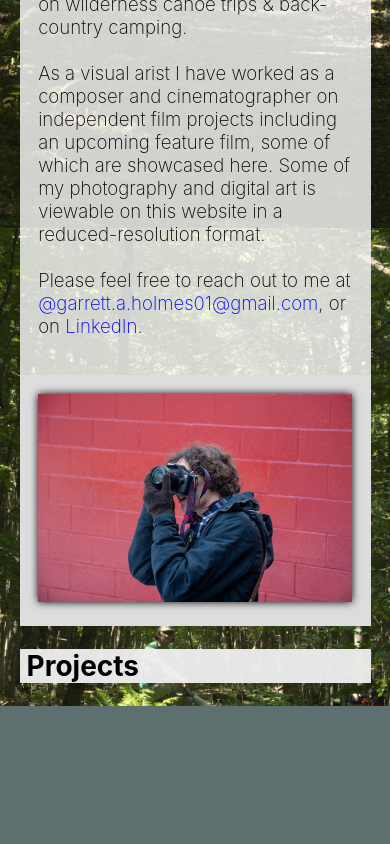
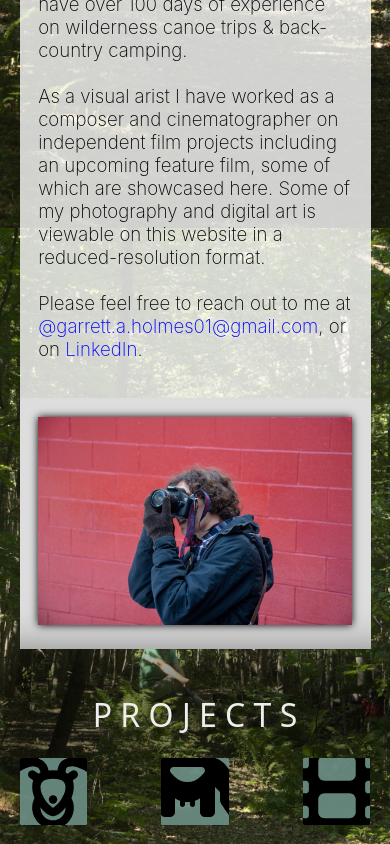
Before and after one commit to ga-holmes/ga-holmes.github.io, a React (Create React App) app: page / in a window 390 px wide. Shown: the part 1454-2298 px from the top of the page. Before the commit the page ends 2160 px from the top, so only its background shows below. Built offline with nearby package versions, Linux system fonts and the light colour scheme.

Commit message:
added projects section with clickable boxes, still needs work for mobile

```diff
--- a/package.json
+++ b/package.json
@@ -14,12 +14,12 @@
     "react-icons": "^5.0.1",
     "react-router-dom": "^6.2.1",
     "react-router-hash-link": "^2.4.3",
-    "react-scripts": "^5.0.1",
+    "react-scripts": "^3.0.1",
     "web-vitals": "^2.1.4"
   },
   "scripts": {
-    "start": "react-scripts start",
-    "build": "react-scripts build",
+    "start": "react-scripts --openssl-legacy-provider start",
+    "build": "react-scripts --openssl-legacy-provider build",
     "predeploy": "npm run build",
     "deploy": "gh-pages -d build",
     "test": "react-scripts test",
--- /dev/null
+++ b/src/components/ActionContainer.js
@@ -0,0 +1,44 @@
+import React from 'react'
+import '../styles/ActionContainer.css';
+
+// icons imports
+import { TbDeer } from "react-icons/tb";
+import { FaCow } from "react-icons/fa6";
+import { FaFilm } from "react-icons/fa6";
+
+const iconSize = 100;
+
+const icons = [
+    { name: <TbDeer size={iconSize} />, label: 'Moose Habitat', link: 'https://geg.uoguelph.ca/sites/default/files/GEOG4480-W23_Group02.pdf', text: 'I worked in a small team and a Masters Candidate to build a model measuring moose habitat suitability in Ontario\'s Missinaibi Forest using multi-criteria analysis and ArcGIS.' },
+    { name: <FaCow size={iconSize} />, label: 'Precision Livestock', link: 'https://github.com/ga-holmes/cows_drinking', text: 'I explored AI and computer vision applications in precision livestock agriculture with the Collaborative Systems Lab and designed software to support a then-ongoing research project monitoring drinking habits in dairy cows.' },
+    { name: <FaFilm size={iconSize} />, label: 'Independent Films', link: 'https://www.youtube.com/watch?v=6oY2tPwBhj0', text: 'I create indepenent films and music with friends and collaborate on a variety of creative projects.' },
+    // Add more icons as needed
+];
+
+const ActionContainer = ({ columns, spacing }) => {
+    return (
+        <div className="actionWrapper" style={{ gridTemplateColumns: columns, gridGap: spacing }}>
+
+            {icons.map((icon, index) => (
+                <div key={index} className="actionItem" title={icon.label}>
+                    <a href={icon.link}><span className='actionLink'></span></a>
+                    <span className="actionIcon">{icon.name}</span>
+                    <div className="backgroundSlide">
+                        <p className="textFade">{icon.text}</p>
+                    </div>
+                </div>
+            ))}
+
+        </div>
+    )
+}
+
+ActionContainer.defaultProps = {
+
+    spacing: '1em',
+    columns: '1fr',
+    count: 2,
+    elements: []
+
+}
+export default ActionContainer
--- a/src/home.js
+++ b/src/home.js
@@ -11,7 +11,7 @@ const home = {
                 <br/><br/>
                 With over 5 years of experience in software development using python, C, JavaScript and more,
                 I have worked on a variety of projects involving web development, systems programming,
-                and computer vision for <a href='https://github.com/ga-holmes/cows_drinking'>Precision Livestock Farming</a>.
+                and computer vision for <a href='https://github.com/ga-holmes/cows_drinking'>Precision Livestock Farming </a>as part of the <a href='https://csl.uwaterloo.ca/'>Collaborative Systems Lab</a>.
                 <br/>
                 I have worked extensively in GIS applications like QGIS & ArcGIS for environmental analysis including
                 Moose Habitat suitability in the <a href='https://geg.uoguelph.ca/sites/default/files/GEOG4480-W23_Group02.pdf'>Missinaibi forest</a>.
@@ -84,7 +84,7 @@ const home = {
         ,
 
     ],
-    projectsElements: [
+    projectsElementsOld: [
         <div>
             <h4>Composer - <a href="https://letterboxd.com/film/sole-of-a-salesman/">'Sole of a Salesman' by Lliam Bittle</a></h4>
             <iframe className="video" src="https://www.youtube.com/embed/OOtX7AmzdAA" title="Sole Of A Salesman" frameborder="0" allow="accelerometer; autoplay; clipboard-write; encrypted-media; gyroscope; picture-in-picture" allowfullscreen></iframe>
--- a/src/index.css
+++ b/src/index.css
@@ -108,6 +108,16 @@ body {
     margin: 5%;
 }
 
+.sectionTitle {
+    color: #eee;
+    text-align: center;
+    font-family: system-ui, -apple-system, BlinkMacSystemFont, 'Segoe UI', Roboto, Oxygen, Ubuntu, Cantarell, 'Open Sans', 'Helvetica Neue', sans-serif;
+    font-weight: 400;
+    font-size: xx-large;
+    background-color: #00000080;
+    box-shadow: 0px 0px 40px 40px #00000080;
+}
+
 /* reformat for mobile */
 @media only screen and (max-device-width: 1024px) {
 
--- a/src/pages/MainPage.js
+++ b/src/pages/MainPage.js
@@ -13,6 +13,7 @@ import "../styles/MainPage.css";
 import home from "../home.js"
 
 import Nav from '../components/Nav';
+import ActionContainer from '../components/ActionContainer';
 
 const MainPage = () => {
 
@@ -31,9 +32,16 @@ const MainPage = () => {
 
                     <FormatContainer elements={home.homeElements}/>
 
-                    <DropdownSection name="Projects">
+                    <br/>
+
+                    <h1 className='sectionTitle'>P R O J E C T S</h1>
+
+                    <ActionContainer elements={home.projectsElements}  columns='1fr 1fr 1fr' spacing='4em'/>
+
+
+                    {/* <DropdownSection name="Projects">
                         <FormatContainer elements={home.projectsElements}/>
-                    </DropdownSection>
+                    </DropdownSection> */}
 
                 </div>
             </div>
--- /dev/null
+++ b/src/styles/ActionContainer.css
@@ -0,0 +1,163 @@
+.actionWrapper {
+    display: grid;
+    color: black;
+
+    align-items: center;
+
+    z-index: 0;
+}
+
+.actionItem {
+    position: relative;
+    display: flex;
+
+    background: #698C82ee;
+    /* opacity: 0.8; */
+    padding: 1em;
+
+    border-radius: 2%;
+    aspect-ratio: 1 / 1;
+    justify-content: center;
+    align-items: center;
+    overflow: hidden;
+
+    cursor: pointer;
+}
+
+.actionIcon {
+    font-size: 2rem;
+}
+
+.backgroundSlide {
+    position: absolute;
+    top: 0;
+    right: -100%;
+    /* Initially off-screen to the right */
+    width: 100%;
+    height: 100%;
+    background-color: #b1c9c1dd;
+    /* Off-white background */
+    transition: right 0.3s ease, opacity 0.3s ease;
+    /* Transition for slide-in effect */
+    pointer-events: none;
+    /* Allow hover events to pass through */
+    display: flex;
+    justify-content: center;
+    align-items: center;
+    padding: 10px;
+}
+
+.actionItem:hover .backgroundSlide {
+    right: 0;
+    /* Slide in from the right */
+    opacity: 1;
+    /* Fade in effect */
+}
+
+.textFade {
+    opacity: 0;
+    /* Initially hidden */
+    transition: opacity 0.7s ease;
+    /* Transition for fade-in effect */
+
+    /* text stuff */
+    margin: 10%;
+    text-align: center;
+    font-size: larger;
+    font-weight: bold;
+}
+
+.actionItem:hover .textFade {
+    opacity: 0.6;
+    /* Fade in text when hovered */
+}
+
+.actionLink {
+    position: absolute;
+    width: 100%;
+    height: 100%;
+    top: 0;
+    left: 0;
+
+    z-index: 1;
+}
+
+/* reformat for mobile */
+@media only screen and (max-device-width: 1024px) {
+
+        .actionItem {
+        position: relative;
+        display: flex;
+
+        background: #698C82ee;
+        /* opacity: 0.8; */
+        padding: 1em;
+
+        border-radius: 2%;
+        aspect-ratio: 1 / 1;
+        justify-content: center;
+        align-items: center;
+        overflow: hidden;
+
+        cursor: pointer;
+    }
+
+    .actionIcon {
+        font-size: 2rem;
+    }
+
+    .backgroundSlide {
+        position: absolute;
+        top: 0;
+        right: -100%;
+        /* Initially off-screen to the right */
+        width: 100%;
+        height: 100%;
+        background-color: #b1c9c1dd;
+        /* Off-white background */
+        transition: right 0.3s ease, opacity 0.3s ease;
+        /* Transition for slide-in effect */
+        pointer-events: none;
+        /* Allow hover events to pass through */
+        display: flex;
+        justify-content: center;
+        align-items: center;
+        padding: 10px;
+    }
+
+    .actionItem:hover .backgroundSlide {
+        right: 0;
+        /* Slide in from the right */
+        opacity: 1;
+        /* Fade in effect */
+    }
+
+    .textFade {
+        opacity: 0;
+        /* Initially hidden */
+        transition: opacity 0.7s ease;
+        /* Transition for fade-in effect */
+
+        /* text stuff */
+        margin: 10%;
+        text-align: center;
+        font-size: larger;
+        font-weight: bold;
+    }
+
+    .actionItem:hover .textFade {
+        opacity: 0.6;
+        /* Fade in text when hovered */
+    }
+
+    .actionLink {
+        position: absolute;
+        width: 100%;
+        height: 100%;
+        top: 0;
+        left: 0;
+
+        z-index: 1;
+    }
+
+}
```
Also changed, not shown: 1 other file (tests, documents, lock files or other folders).
